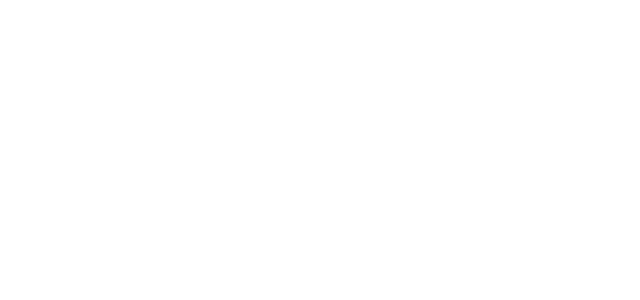
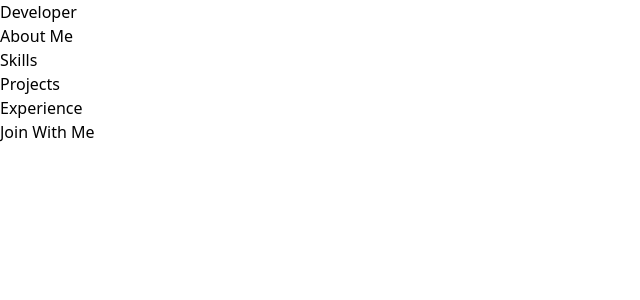
Before and after one commit to Hariprasath1996/portfolio-react-js, a React (Vite) app: page / in a window 1280 px wide. Shown: the top 300 px of the page, without its empty margins (0-640 px from the left). Built offline with nearby package versions, Linux system fonts and the light colour scheme.

Commit message:
created Navbar

```diff
--- a/package.json
+++ b/package.json
@@ -12,7 +12,8 @@
   "dependencies": {
     "react": "^18.3.1",
     "react-dom": "^18.3.1",
-    "react-icons": "^5.2.1"
+    "react-icons": "^5.2.1",
+    "react-scroll": "^1.9.0"
   },
   "devDependencies": {
     "@types/react": "^18.3.3",
--- a/src/App.jsx
+++ b/src/App.jsx
@@ -1,7 +1,10 @@
+import React from "react";
+import Header from "./components/Header";
+
+
 const App = () => {
   return (<>
-
-
+    <Header />
   </>);
 }
 
--- a/src/components/Header.jsx
+++ b/src/components/Header.jsx
@@ -0,0 +1,29 @@
+import React from 'react'
+import { Link } from 'react-scroll'
+
+const Header = () => {
+    return (
+        <div className='Header flex   '>
+            <div className='header-left'>
+                <h1>Develop<span>er</span></h1>
+            </div>
+            <div className='header-right'>
+                <Link to='about' smooth={true} duration={500}>
+                    <h4>About Me</h4>
+                </Link>
+                <Link to='skills' smooth={true} duration={500}>
+                    <h4>Skills</h4>
+                </Link>
+                <Link to='projects' smooth={true} duration={500}>
+                    <h4>Projects</h4>
+                </Link>
+                <Link to='exp' smooth={true} duration={500}>
+                    <h4>Experience</h4>
+                </Link>
+                <h4>Join With Me</h4>
+            </div>
+        </div>
+    )
+}
+
+export default Header
```
Also changed, not shown: 1 other file (tests, documents, lock files or other folders).
